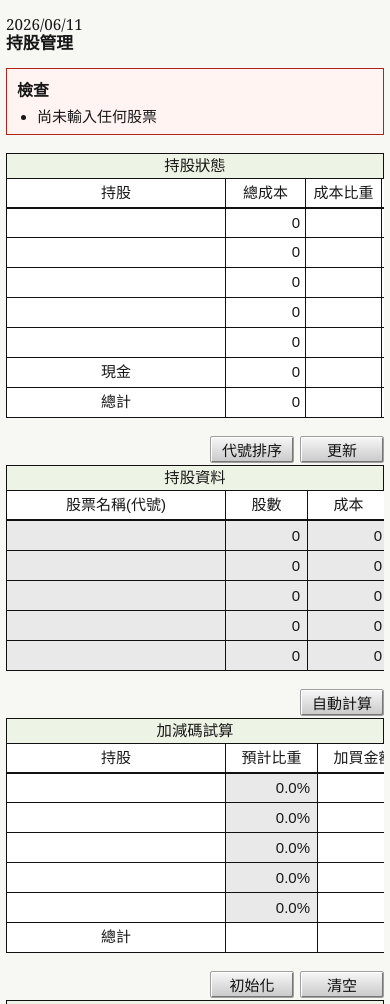
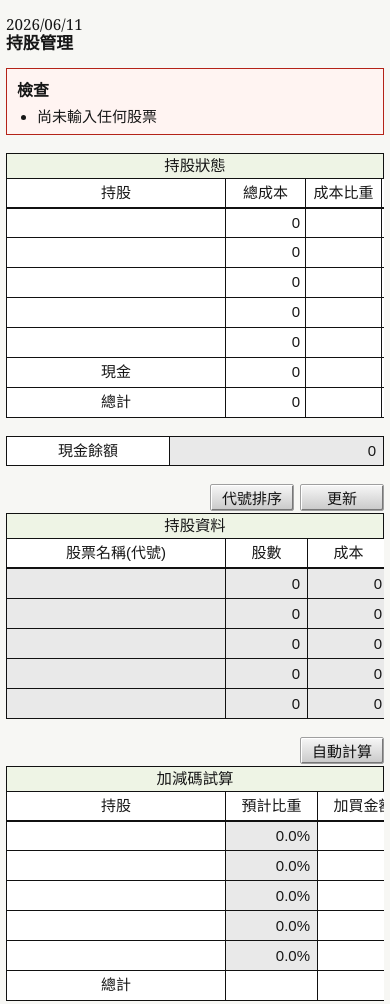
Before and after one commit to JiaMauJian/stock-manager, a plain HTML site: page index.html in a window 390 px wide. Shown: the top 1004 px of the page. Drawn offline with Linux system fonts and the light colour scheme.

Commit message:
手機版帳戶資料只留現金餘額，修正剩餘現金被遮住
Co-Authored-By: Claude Opus 5.5 <noreply@anthropic.com>

```diff
--- a/app.js
+++ b/app.js
@@ -46,7 +46,7 @@ function renderAccount(computed) {
             ${editablePercentRow("手續費率", "account.feeRate", computed.account.feeRate, 4)}
             ${editableRow("原始資金", "account.initialCapital", computed.account.initialCapital, "integer")}
             ${editableRow("今年股本", "account.yearlyCapital", computed.account.yearlyCapital, "integer")}
-            ${editableRow("現金餘額", "account.cash", computed.account.cash, "number")}
+            ${editableRow("現金餘額", "account.cash", computed.account.cash, "number", "numeric", "cash-row")}
           </tbody>
         </table>
       </div>
@@ -372,9 +372,9 @@ function renderNotice(errors) {
   `;
 }
 
-function editableRow(label, path, value, type, inputMode = "numeric") {
+function editableRow(label, path, value, type, inputMode = "numeric", rowClass = "") {
   return `
-    <tr>
+    <tr class="${rowClass}">
       <td class="label result-cell">${label}</td>
       ${editableCell(path, value, type, "number-cell", "1", inputMode)}
     </tr>
--- a/styles.css
+++ b/styles.css
@@ -381,6 +381,11 @@ th.name-cell {
   font-weight: 700;
 }
 
+/* 標籤跨三欄，若跟著第一欄 sticky，橫向捲動時會整塊蓋住右邊的金額 */
+.order-table .remaining-row td:first-child {
+  position: static;
+}
+
 .notice {
   grid-column: 1 / -1;
   border: 1px solid #b42318;
@@ -559,8 +564,14 @@ th.name-cell {
     font-size: 0.96rem;
   }
 
+  /* 帳戶資料只留現金餘額；原本的上框線在第一列，被隱藏後要補回來 */
+  .account-table .cash-row > * {
+    border-top: 1px solid var(--grid);
+  }
+
   .holdings-table .dividend-col,
-  .area-account,
+  .area-account .sheet-title,
+  .account-table tr:not(.cash-row),
   .area-summary,
   .area-position {
     display: none;
```
